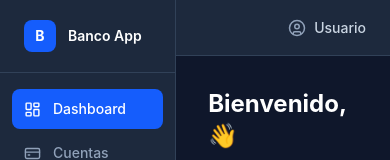
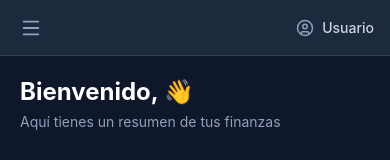
Before and after one commit to Nelnel03/Proyecto_bancario, a React (Vite) app in the folder from_end/ProyectoBancario/: page / in a window 390 px wide. Shown: the top 160 px of the page. Built offline with nearby package versions, Linux system fonts and the light colour scheme; no server answers; sample sign-in values are in the browser's storage.

Commit message:
parte 11 loading states en todas las operaciones, manejo de errores globales, diseño responsive para móvil, estados vacíos (sin cuentas, sin transacciones) completada y lista para nuevo diceño y mas validaciones

```diff
--- a/from_end/ProyectoBancario/src/components/layout/Navbar.jsx
+++ b/from_end/ProyectoBancario/src/components/layout/Navbar.jsx
@@ -1,11 +1,22 @@
-import { UserCircle } from 'lucide-react'
+import { Menu, UserCircle } from 'lucide-react'
 import useAuthStore from '../../store/useAuthStore'
 
-export default function Navbar() {
+export default function Navbar({ onMenuClick }) {
   const user = useAuthStore((s) => s.user)
 
   return (
-    <header className="h-14 bg-slate-800 border-b border-slate-700 flex items-center justify-end px-6">
+    <header className="h-14 bg-slate-800 border-b border-slate-700 flex items-center justify-between px-4 md:px-6 shrink-0">
+      {/* Botón hamburguesa — solo visible en mobile */}
+      <button
+        onClick={onMenuClick}
+        className="md:hidden text-slate-400 hover:text-white transition-colors p-1"
+      >
+        <Menu size={22} />
+      </button>
+
+      {/* Spacer en desktop para empujar el usuario a la derecha */}
+      <div className="hidden md:block" />
+
       <div className="flex items-center gap-2 text-sm">
         <UserCircle size={18} className="text-slate-400" />
         <span className="text-slate-300 font-medium">{user?.full_name ?? 'Usuario'}</span>
--- a/from_end/ProyectoBancario/src/components/layout/PrivateLayout.jsx
+++ b/from_end/ProyectoBancario/src/components/layout/PrivateLayout.jsx
@@ -1,17 +1,38 @@
+import { useState } from 'react'
 import { Outlet } from 'react-router-dom'
 import Sidebar from './Sidebar'
 import Navbar from './Navbar'
 
 export default function PrivateLayout() {
+  const [sidebarOpen, setSidebarOpen] = useState(false)
+
   return (
     <div className="flex min-h-screen bg-slate-900">
-      <Sidebar />
-      <div className="flex-1 flex flex-col">
-        <Navbar />
-        <main className="flex-1 p-8 overflow-y-auto">
+
+      {/* Overlay mobile */}
+      {sidebarOpen && (
+        <div
+          className="fixed inset-0 z-30 bg-black/60 md:hidden"
+          onClick={() => setSidebarOpen(false)}
+        />
+      )}
+
+      {/* Sidebar — fijo en desktop, drawer en mobile */}
+      <div className={`
+        fixed inset-y-0 left-0 z-40 transition-transform duration-300 md:static md:translate-x-0
+        ${sidebarOpen ? 'translate-x-0' : '-translate-x-full'}
+      `}>
+        <Sidebar onNavigate={() => setSidebarOpen(false)} />
+      </div>
+
+      {/* Contenido principal */}
+      <div className="flex-1 flex flex-col min-w-0">
+        <Navbar onMenuClick={() => setSidebarOpen((o) => !o)} />
+        <main className="flex-1 p-5 md:p-8 overflow-y-auto">
           <Outlet />
         </main>
       </div>
+
     </div>
   )
 }
--- a/from_end/ProyectoBancario/src/components/layout/Sidebar.jsx
+++ b/from_end/ProyectoBancario/src/components/layout/Sidebar.jsx
@@ -11,22 +11,22 @@ import {
 import useAuthStore from '../../store/useAuthStore'
 
 const links = [
-  { to: '/',          label: 'Dashboard',     icon: LayoutDashboard },
-  { to: '/accounts',  label: 'Cuentas',       icon: CreditCard },
-  { to: '/deposit',   label: 'Depósito',      icon: ArrowDownCircle },
-  { to: '/withdrawal',label: 'Retiro',        icon: ArrowUpCircle },
-  { to: '/transfer',  label: 'Transferencia', icon: ArrowLeftRight },
-  { to: '/history',   label: 'Historial',     icon: ScrollText },
+  { to: '/',           label: 'Dashboard',     icon: LayoutDashboard },
+  { to: '/accounts',   label: 'Cuentas',       icon: CreditCard },
+  { to: '/deposit',    label: 'Depósito',      icon: ArrowDownCircle },
+  { to: '/withdrawal', label: 'Retiro',        icon: ArrowUpCircle },
+  { to: '/transfer',   label: 'Transferencia', icon: ArrowLeftRight },
+  { to: '/history',    label: 'Historial',     icon: ScrollText },
 ]
 
-export default function Sidebar() {
+export default function Sidebar({ onNavigate }) {
   const logout = useAuthStore((s) => s.logout)
 
   return (
-    <aside className="w-60 min-h-screen bg-slate-800 border-r border-slate-700 flex flex-col">
+    <aside className="w-60 h-full min-h-screen bg-slate-800 border-r border-slate-700 flex flex-col">
 
       <div className="flex items-center gap-3 px-6 py-5 border-b border-slate-700">
-        <div className="w-8 h-8 rounded-lg bg-blue-600 flex items-center justify-center text-white font-bold text-sm">
+        <div className="w-8 h-8 rounded-lg bg-blue-600 flex items-center justify-center text-white font-bold text-sm shrink-0">
           B
         </div>
         <span className="text-white font-semibold text-sm">Banco App</span>
@@ -38,6 +38,7 @@ export default function Sidebar() {
             key={to}
             to={to}
             end={to === '/'}
+            onClick={onNavigate}
             className={({ isActive }) =>
               `flex items-center gap-3 px-3 py-2.5 rounded-lg text-sm font-medium transition-colors ${
                 isActive
--- a/from_end/ProyectoBancario/src/pages/LoginPage.jsx
+++ b/from_end/ProyectoBancario/src/pages/LoginPage.jsx
@@ -83,7 +83,6 @@ export default function LoginPage() {
           <button
             type="submit"
             disabled={isSubmitting}
-            onClick={() => console.log('[Login] Botón clickeado — errores de validación:', errors)}
             className="w-full bg-blue-600 hover:bg-blue-500 disabled:bg-blue-800 disabled:cursor-not-allowed text-white font-medium py-2.5 rounded-lg text-sm transition-colors"
           >
             {isSubmitting ? 'Ingresando...' : 'Ingresar'}
--- a/from_end/ProyectoBancario/src/routes/AppRouter.jsx
+++ b/from_end/ProyectoBancario/src/routes/AppRouter.jsx
@@ -1,5 +1,6 @@
 import { Routes, Route, Navigate } from 'react-router-dom'
 import ProtectedRoute             from './ProtectedRoute'
+import PublicRoute                from './PublicRoute'
 import PrivateLayout              from '../components/layout/PrivateLayout'
 
 import LoginPage              from '../pages/LoginPage'
@@ -14,9 +15,13 @@ import TransactionHistoryPage from '../pages/TransactionHistoryPage'
 export default function AppRouter() {
   return (
     <Routes>
-      {/* Rutas públicas */}
-      <Route path="/login"    element={<LoginPage />} />
-      <Route path="/register" element={<RegisterPage />} />
+      {/* Rutas públicas — redirigen al dashboard si ya hay sesión */}
+      <Route path="/login" element={
+        <PublicRoute><LoginPage /></PublicRoute>
+      } />
+      <Route path="/register" element={
+        <PublicRoute><RegisterPage /></PublicRoute>
+      } />
 
       {/* Rutas protegidas — todas comparten PrivateLayout */}
       <Route element={
@@ -32,7 +37,6 @@ export default function AppRouter() {
         <Route path="/history"    element={<TransactionHistoryPage />} />
       </Route>
 
-      {/* Ruta desconocida → inicio */}
       <Route path="*" element={<Navigate to="/" replace />} />
     </Routes>
   )
--- /dev/null
+++ b/from_end/ProyectoBancario/src/routes/PublicRoute.jsx
@@ -0,0 +1,7 @@
+import { Navigate } from 'react-router-dom'
+import useAuthStore from '../store/useAuthStore'
+
+export default function PublicRoute({ children }) {
+  const token = useAuthStore((s) => s.token)
+  return token ? <Navigate to="/" replace /> : children
+}
```
